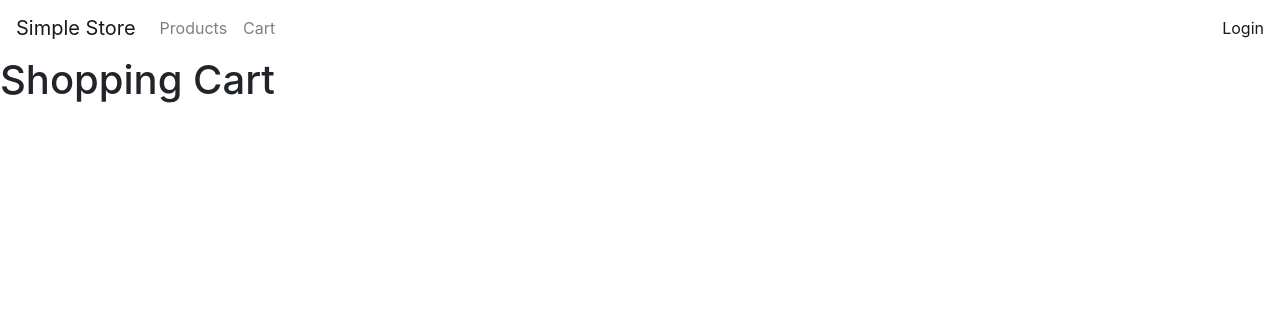
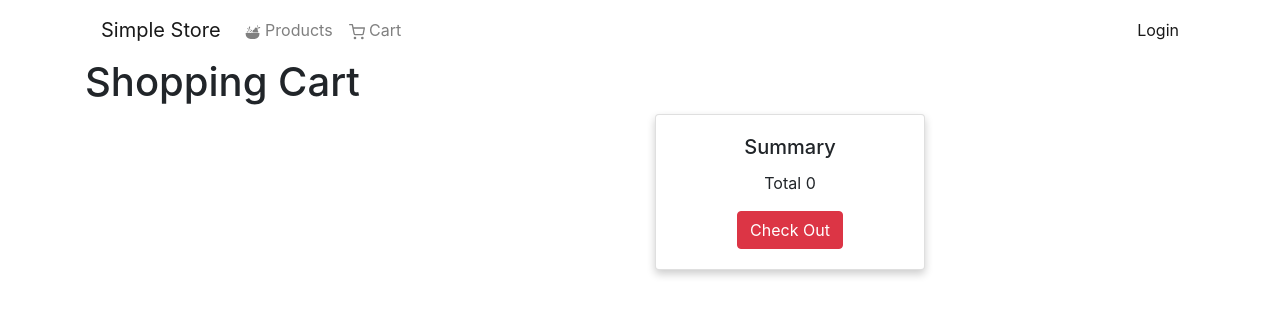
Before and after one commit to arbaieffendi/react-store, a React (Create React App) app: page /Cart in a window 1280 px wide. Shown: the top 316 px of the page. Built offline with nearby package versions, Linux system fonts and the light colour scheme.

Commit message:
add icon + draft summary checkout

```diff
--- a/package.json
+++ b/package.json
@@ -12,6 +12,7 @@
     "react": "^16.8.6",
     "react-dom": "^16.8.6",
     "react-holder": "^1.0.0",
+    "react-icons": "^3.7.0",
     "react-redux": "^7.1.0",
     "react-router-dom": "^5.0.1",
     "react-scripts": "3.0.1",
--- /dev/null
+++ b/src/assets/css/cart.css
@@ -0,0 +1,123 @@
+/* .card-deck > div {
+    display: flex;
+    flex: 1 0 0;
+    flex-direction:column;
+}
+
+.card-deck > div:not(:last-child){
+    margin-right:15px;
+}
+
+.card-deck > div:not(:first-child)
+{
+    margin-left:15px;
+} */
+
+/* @media (min-width: 34em) {
+    .card-columns {
+        -webkit-column-count: 2;
+        -moz-column-count: 2;
+        column-count: 2;
+    }
+}
+
+@media (min-width: 48em) {
+    .card-columns {
+        -webkit-column-count: 3;
+        -moz-column-count: 3;
+        column-count: 3;
+    }
+}
+
+@media (min-width: 62em) {
+    .card-columns {
+        -webkit-column-count: 4;
+        -moz-column-count: 4;
+        column-count: 4;
+    }
+} */
+
+/* .card-columns{
+    display:flex;
+    align-items:space-between;
+    justify-content:space-between;
+    flex-wrap:wrap;
+
+    .card {
+        width:22.5%;
+        background:white;
+        padding:25px;
+        margin-bottom:20px;
+    }
+}
+
+@media (min-width: 75em) {
+    .card-columns {
+        -webkit-column-count: 5;
+        -moz-column-count: 5;
+        column-count: 5;
+    }
+} */
+
+/* @media (min-width: 100%) {
+    .card {
+        width: auto;
+        height: auto;
+        max-width: 100%
+    }
+} */
+
+/* Float four columns side by side */
+.column {
+    float: left;
+    width: 25%;
+    padding: 0 10px;
+  }
+
+/* Remove extra left and right margins, due to padding */
+.row {
+    margin: 0 -5px;
+    flex-wrap : 'wrap';
+    align-items: inherit;
+    justify-content: space-around;
+    align-content: flex-start;
+}
+
+/* Clear floats after the columns */
+.row:after {
+    content: "";
+    display: table;
+    clear: both;
+}
+
+.row .btn {
+    align-items: stretch;
+    justify-content: space-around;
+    align-content: space-around;
+}
+
+/* Responsive columns */
+@media screen and (max-width: 600px) {
+.column {
+    width: 100%;
+    display: block;
+    margin-bottom: 20px;
+    padding: 10%;
+}
+}
+
+/* Style the counter cards */
+.card {
+    box-shadow: 0 4px 8px 0 rgba(0, 0, 0, 0.2);
+    text-align: center;
+    /* background-color: #f1f1f1; */
+    /* max-width: 50%; */
+    align-content: inherit;
+    justify-items: baseline;
+}
+
+.card-img-top {
+    width:64px;
+    border-top-left-radius: calc(.25rem - 1px);
+    border-top-right-radius: calc(.25rem - 1px);
+}
--- a/src/components/Cart.js
+++ b/src/components/Cart.js
@@ -1,8 +1,8 @@
 import React from 'react';
 import { Card, Button, Container, Col, Row, Modal} from 'react-bootstrap';
 import NavBar from './Navigation';
-import './products.css'
-import {getUser, getCart} from '../helpers/LocalStorageHelper'
+import '../assets/css/cart.css'
+import {getUser, getCart} from '../helpers/LocalStorageHelper';
 
 class Cart extends React.Component{
     constructor(props){
@@ -55,9 +55,18 @@ class Cart extends React.Component{
         localStorage.setItem('cart', JSON.stringify(this.cart));
         console.log(this.cart);
 
-        // update value of array by id
         this.showModal(`cart updated :)`);
+    }
 
+    calculateSummary = () => {
+        let total = 0;
+        for (let i = 0; i < this.cart.length; i++){
+            total = total + ( this.cart[i].QUANTITY * this.cart[i].PRICE);
+        }
+        return total;
+    }
+
+    checkOut = () => {
         // const user_id = '1' // in future this one should be jwt token
         // fetch(`/cart/${user_id}/${ID}/${isAdd}`, {
         //     method: 'PUT',
@@ -92,14 +101,14 @@ class Cart extends React.Component{
 
         return(
 
-            <Container fluid='true'>
+            <Container>
                 <NavBar/>
                 <h1>Shopping Cart</h1>
                 <Row>
                     <Col>
                         {cart ? (
                             cart.map(item => (
-                                    <Card className='card' key={item.ID}>
+                                    <Card className='row' key={item.ID}>
                                         {/* <img variant="top" src={item.IMAGE_URL} alt="no thumbnail" rounded="true" width="64px" height="64px"/> */}
                                         <Card.Body>
                                             <Col>
@@ -117,6 +126,17 @@ class Cart extends React.Component{
                         ):(<div>Loading...</div>)
                         }
                     </Col>
+                    <Col>
+                        <Card>
+                            <Card.Body>
+                            <Col>
+                                <Card.Title>Summary</Card.Title>
+                                <Card.Text>Total {this.calculateSummary()}</Card.Text>
+                                <Button className='btn btn-danger btn-circle'>Check Out</Button>
+                            </Col>
+                            </Card.Body>
+                        </Card>
+                    </Col>
                 </Row>
                 <Modal show={modal} size='sm'>
                     {/* <Modal.Header closeButton onClick={this.showModal}></Modal.Header> */}
--- a/src/components/Navigation.js
+++ b/src/components/Navigation.js
@@ -2,6 +2,8 @@ import React from 'react';
 import {withRouter} from 'react-router-dom'
 import {Navbar, Nav, NavDropdown} from 'react-bootstrap';
 import { getJwt, clearLocalStorage, getUser } from '../helpers/LocalStorageHelper';
+import {FiShoppingCart} from 'react-icons/fi';
+import {GiFruitBowl} from 'react-icons/gi';
 
 class NavBar extends React.Component{
 
@@ -51,8 +53,8 @@ class NavBar extends React.Component{
                 <Navbar.Brand href="/">Simple Store</Navbar.Brand>
                 <Navbar.Toggle aria-controls="basic-navbar-nav"/>
                 <Nav className="mr-auto">
-                    <Nav.Link href="/products">Products</Nav.Link>
-                    <Nav.Link href="/cart">Cart</Nav.Link>
+                    <Nav.Link href="/products"><GiFruitBowl/> Products</Nav.Link>
+                    <Nav.Link href="/cart"><FiShoppingCart/> Cart</Nav.Link>
                 </Nav>
                 <Navbar.Collapse className="justify-content-end">
                     {this.isLogin()}
--- a/src/components/Products.js
+++ b/src/components/Products.js
@@ -1,7 +1,7 @@
 import React from 'react';
 import { Card, Button, Container, Row, Modal} from 'react-bootstrap';
 // import { BrowserRouter as Router, Route, Switch } from "react-router-dom";
-import './products.css';
+import '../assets/css/products.css';
 import NavBar from './Navigation';
 import {getCart} from '../helpers/LocalStorageHelper';
 
```
Also changed, not shown: src/assets/css/products.css (renamed from src/components/products.css), 1 other file (tests, documents, lock files or other folders).
